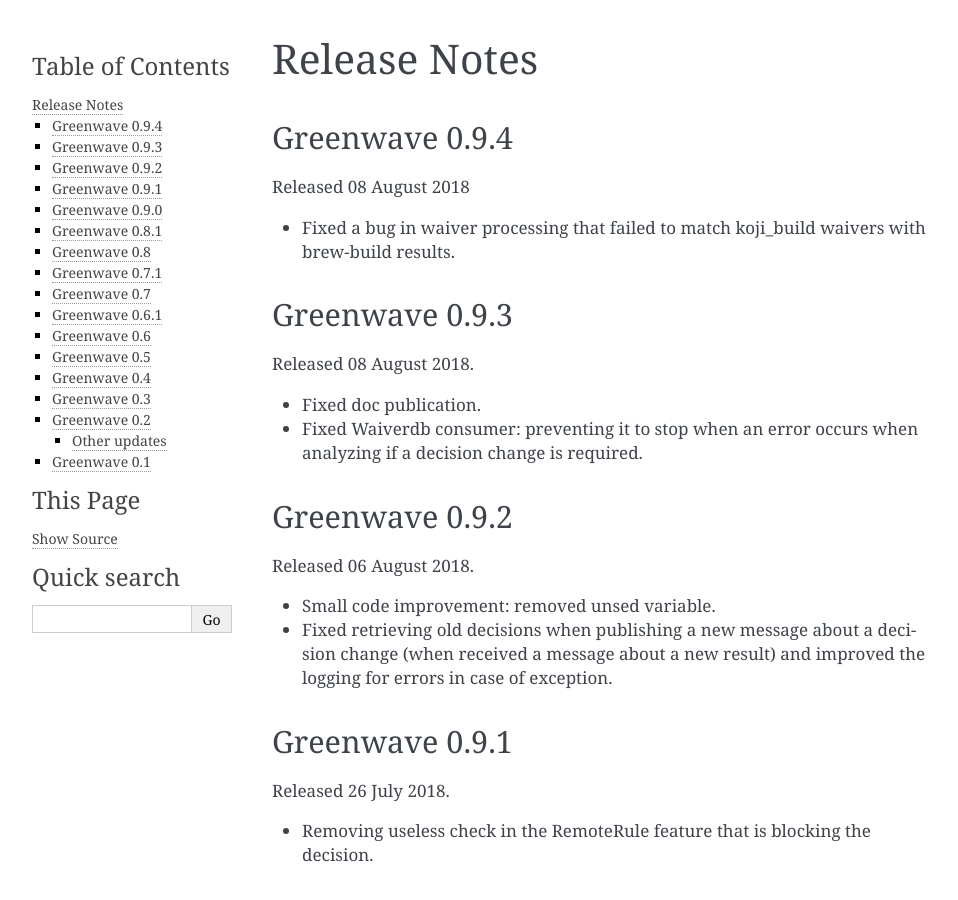
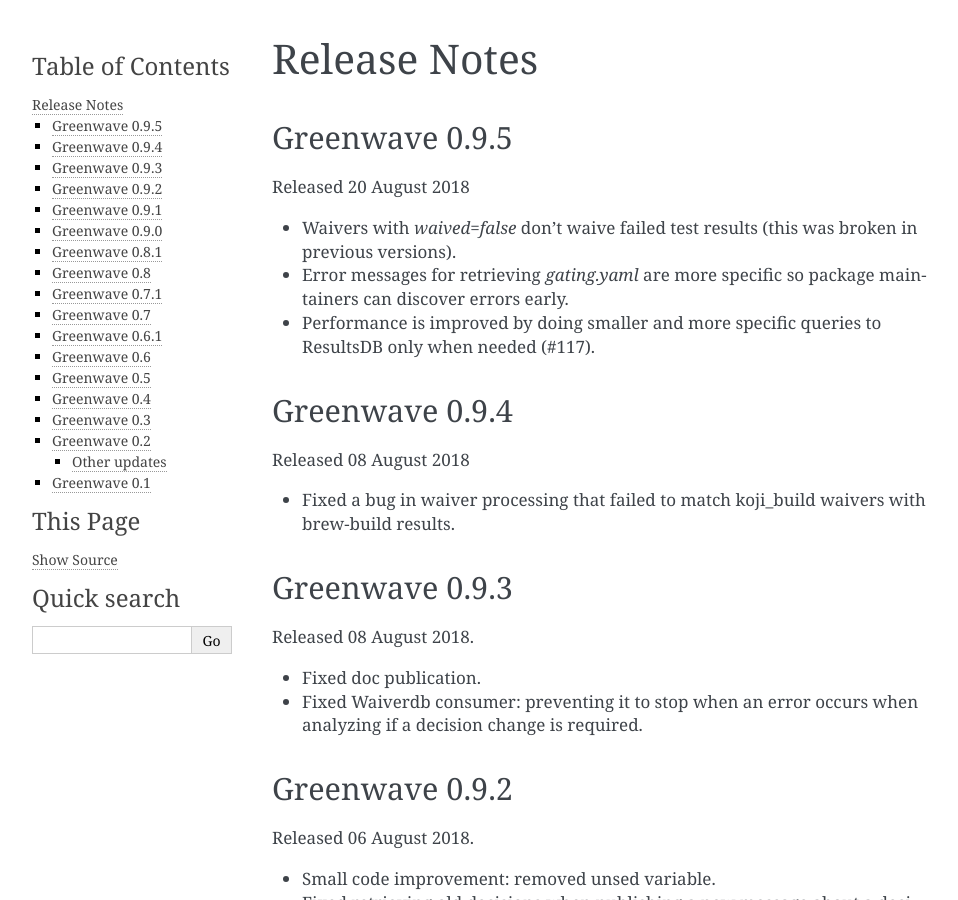
Before and after one commit to release-engineering/greenwave, a Sphinx documentation site: the page built from docs/release-notes.rst, in a window 1280 px wide and 900 px high. Shown: the whole window, without its empty margins (148-1106 px from the left). Built offline with Sphinx 7.4.7, drawn with Linux system fonts in a browser that asks for light colours; pages that are not in the unit, such as notebooks, are missing from menus.

Commit message:
Update Release Notes for 0.9.5

```diff
--- a/docs/release-notes.rst
+++ b/docs/release-notes.rst
@@ -1,6 +1,20 @@
 =============
 Release Notes
 =============
+
+Greenwave 0.9.5
+===============
+
+Released 20 August 2018
+
+* Waivers with `waived=false` don't waive failed test results (this was broken
+  in previous versions).
+
+* Error messages for retrieving `gating.yaml` are more specific so package
+  maintainers can discover errors early.
+
+* Performance is improved by doing smaller and more specific queries to
+  ResultsDB only when needed (#117).
 
 Greenwave 0.9.4
 ===============
```
